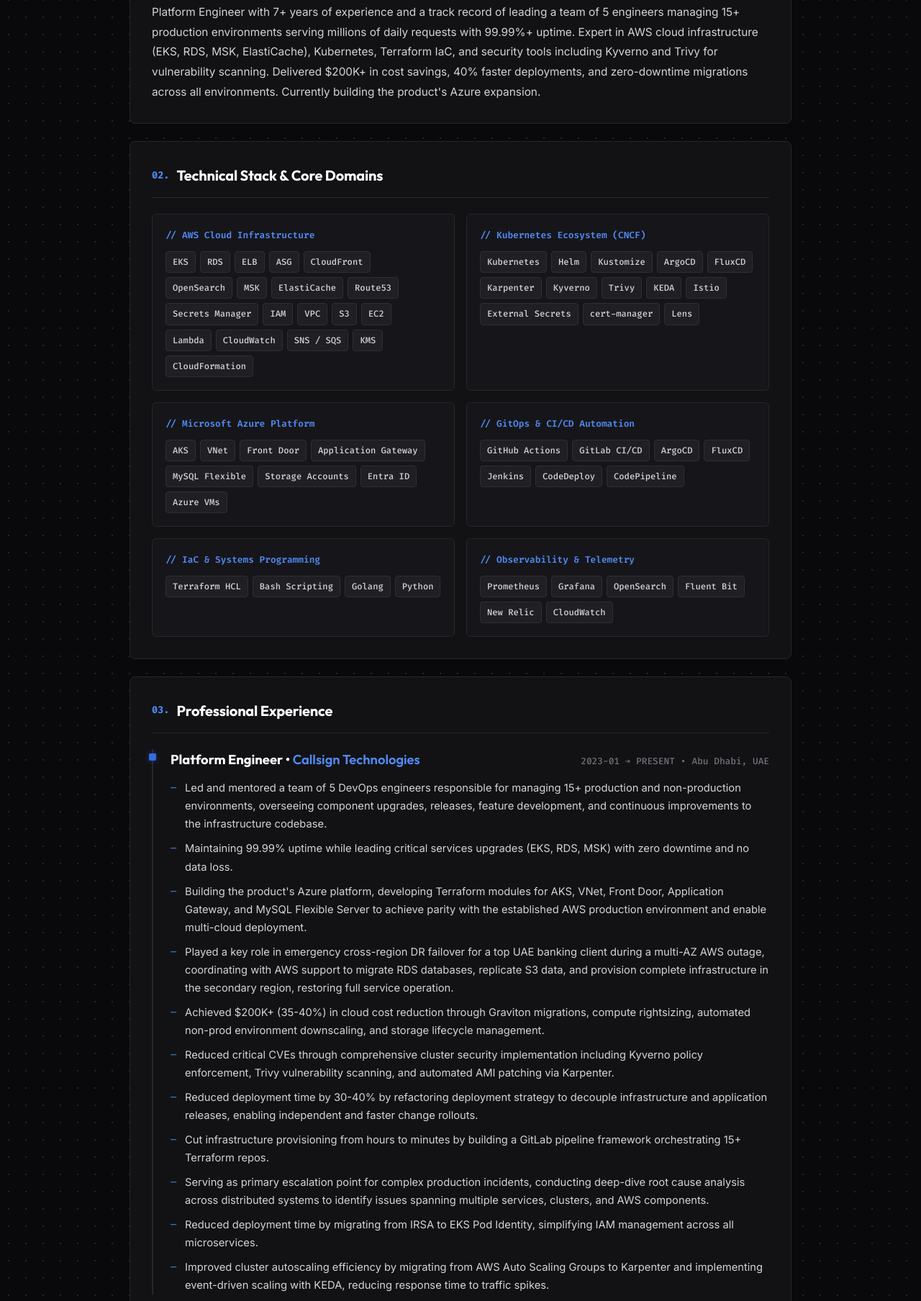
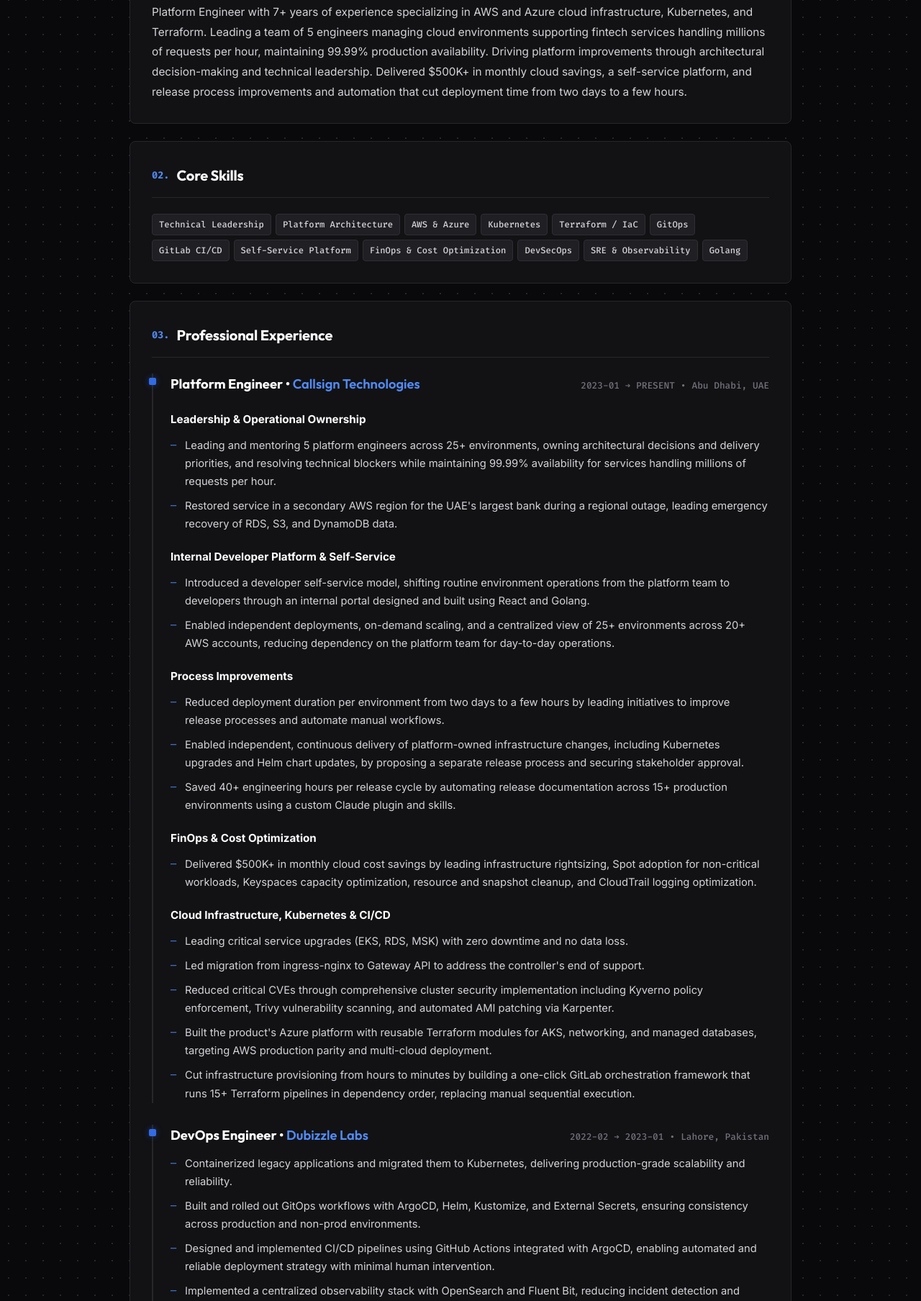
Before and after one commit to mhamzarazzaq97/mhamzarazzaq97.github.io, a plain HTML site: page index.html in a window 1280 px wide. Shown: the part 612-2420 px from the top of the page at 72% size. Drawn offline with Linux system fonts and the light colour scheme.

Commit message:
Refresh CV and website with platform leadership achievements

```diff
--- a/index.html
+++ b/index.html
@@ -6,7 +6,7 @@
   <title>Muhammad Hamza Razzaq — Platform Engineer | Kubestronaut</title>
 
   <!-- SEO & Social Meta Tags -->
-  <meta name="description" content="Muhammad Hamza Razzaq — Platform Engineer with 7+ years experience. CNCF Kubestronaut, 4x AWS Certified, Terraform Certified. Expert in EKS, RDS, Terraform IaC, and Kubernetes.">
+  <meta name="description" content="Muhammad Hamza Razzaq — Platform Engineer with 7+ years experience. CNCF Kubestronaut, 4x AWS Certified, Terraform Certified. Technical leadership across AWS, Azure, Kubernetes, and Terraform.">
   <meta name="keywords" content="Platform Engineer, Platform Engineering, DevOps, Kubestronaut, Kubernetes, AWS, Terraform, Cloud Engineer, SRE, Infrastructure">
   <meta name="author" content="Muhammad Hamza Razzaq">
 
@@ -70,6 +70,9 @@
       line-height: 1.65;
       overflow-x: hidden;
     }
+
+    .exp-group-title { margin: 20px 0 8px; color: var(--text-white); font-size: 0.95rem; }
+    .ai-skills { margin-top: 12px; }
 
     /* Sticky Navigation */
     header {
@@ -806,8 +809,8 @@
         <div class="metric-label">// PROD UPTIME</div>
       </div>
       <div class="metric-card">
-        <div class="metric-val">$200K+</div>
-        <div class="metric-label">// COST SAVINGS</div>
+        <div class="metric-val">$500K+</div>
+        <div class="metric-label">// MONTHLY CLOUD SAVINGS</div>
       </div>
       <div class="metric-card">
         <div class="metric-val">10x</div>
@@ -822,118 +825,11 @@
         <h3 class="section-title">Profile Summary</h3>
       </div>
       <p class="profile-summary-text">
-        Platform Engineer with 7+ years of experience and a track record of leading a team of 5 engineers managing 15+ production environments serving millions of daily requests with 99.99%+ uptime. Expert in AWS cloud infrastructure (EKS, RDS, MSK, ElastiCache), Kubernetes, Terraform IaC, and security tools including Kyverno and Trivy for vulnerability scanning. Delivered $200K+ in cost savings, 40% faster deployments, and zero-downtime migrations across all environments. Currently building the product's Azure expansion.
+        Platform Engineer with 7+ years of experience specializing in AWS and Azure cloud infrastructure, Kubernetes, and Terraform. Leading a team of 5 engineers managing cloud environments supporting fintech services handling millions of requests per hour, maintaining 99.99% production availability. Driving platform improvements through architectural decision-making and technical leadership. Delivered $500K+ in monthly cloud savings, a self-service platform, and release process improvements and automation that cut deployment time from two days to a few hours.
       </p>
     </section>
 
-    <!-- 02. Technical Skills Section -->
-    <section class="section-card">
-      <div class="section-header">
-        <span class="section-prefix">02.</span>
-        <h3 class="section-title">Technical Stack & Core Domains</h3>
-      </div>
-
-      <div class="skills-grid">
-        <!-- AWS -->
-        <div class="skill-category-card">
-          <div class="skill-category-title">// AWS Cloud Infrastructure</div>
-          <div class="skill-pill-container">
-            <span class="skill-tag">EKS</span>
-            <span class="skill-tag">RDS</span>
-            <span class="skill-tag">ELB</span>
-            <span class="skill-tag">ASG</span>
-            <span class="skill-tag">CloudFront</span>
-            <span class="skill-tag">OpenSearch</span>
-            <span class="skill-tag">MSK</span>
-            <span class="skill-tag">ElastiCache</span>
-            <span class="skill-tag">Route53</span>
-            <span class="skill-tag">Secrets Manager</span>
-            <span class="skill-tag">IAM</span>
-            <span class="skill-tag">VPC</span>
-            <span class="skill-tag">S3</span>
-            <span class="skill-tag">EC2</span>
-            <span class="skill-tag">Lambda</span>
-            <span class="skill-tag">CloudWatch</span>
-            <span class="skill-tag">SNS / SQS</span>
-            <span class="skill-tag">KMS</span>
-            <span class="skill-tag">CloudFormation</span>
-          </div>
-        </div>
-
-        <!-- Kubernetes Ecosystem -->
-        <div class="skill-category-card">
-          <div class="skill-category-title">// Kubernetes Ecosystem (CNCF)</div>
-          <div class="skill-pill-container">
-            <span class="skill-tag">Kubernetes</span>
-            <span class="skill-tag">Helm</span>
-            <span class="skill-tag">Kustomize</span>
-            <span class="skill-tag">ArgoCD</span>
-            <span class="skill-tag">FluxCD</span>
-            <span class="skill-tag">Karpenter</span>
-            <span class="skill-tag">Kyverno</span>
-            <span class="skill-tag">Trivy</span>
-            <span class="skill-tag">KEDA</span>
-            <span class="skill-tag">Istio</span>
-            <span class="skill-tag">External Secrets</span>
-            <span class="skill-tag">cert-manager</span>
-            <span class="skill-tag">Lens</span>
-          </div>
-        </div>
-
-        <!-- Azure -->
-        <div class="skill-category-card">
-          <div class="skill-category-title">// Microsoft Azure Platform</div>
-          <div class="skill-pill-container">
-            <span class="skill-tag">AKS</span>
-            <span class="skill-tag">VNet</span>
-            <span class="skill-tag">Front Door</span>
-            <span class="skill-tag">Application Gateway</span>
-            <span class="skill-tag">MySQL Flexible</span>
-            <span class="skill-tag">Storage Accounts</span>
-            <span class="skill-tag">Entra ID</span>
-            <span class="skill-tag">Azure VMs</span>
-          </div>
-        </div>
-
-        <!-- CI/CD & GitOps -->
-        <div class="skill-category-card">
-          <div class="skill-category-title">// GitOps & CI/CD Automation</div>
-          <div class="skill-pill-container">
-            <span class="skill-tag">GitHub Actions</span>
-            <span class="skill-tag">GitLab CI/CD</span>
-            <span class="skill-tag">ArgoCD</span>
-            <span class="skill-tag">FluxCD</span>
-            <span class="skill-tag">Jenkins</span>
-            <span class="skill-tag">CodeDeploy</span>
-            <span class="skill-tag">CodePipeline</span>
-          </div>
-        </div>
-
-        <!-- Programming & Scripting -->
-        <div class="skill-category-card">
-          <div class="skill-category-title">// IaC & Systems Programming</div>
-          <div class="skill-pill-container">
-            <span class="skill-tag">Terraform HCL</span>
-            <span class="skill-tag">Bash Scripting</span>
-            <span class="skill-tag">Golang</span>
-            <span class="skill-tag">Python</span>
-          </div>
-        </div>
-
-        <!-- Monitoring & Observability -->
-        <div class="skill-category-card">
-          <div class="skill-category-title">// Observability & Telemetry</div>
-          <div class="skill-pill-container">
-            <span class="skill-tag">Prometheus</span>
-            <span class="skill-tag">Grafana</span>
-            <span class="skill-tag">OpenSearch</span>
-            <span class="skill-tag">Fluent Bit</span>
-            <span class="skill-tag">New Relic</span>
-            <span class="skill-tag">CloudWatch</span>
-          </div>
-        </div>
-      </div>
-    </section>
+<section class="section-card"><div class="section-header"><span class="section-prefix">02.</span><h3 class="section-title">Core Skills</h3></div><div class="skill-pill-container"><span class="skill-tag">Technical Leadership</span><span class="skill-tag">Platform Architecture</span><span class="skill-tag">AWS &amp; Azure</span><span class="skill-tag">Kubernetes</span><span class="skill-tag">Terraform / IaC</span><span class="skill-tag">GitOps</span><span class="skill-tag">GitLab CI/CD</span><span class="skill-tag">Self-Service Platform</span><span class="skill-tag">FinOps &amp; Cost Optimization</span><span class="skill-tag">DevSecOps</span><span class="skill-tag">SRE &amp; Observability</span><span class="skill-tag">Golang</span></div></section>
 
     <!-- 03. Professional Experience Section -->
     <section class="section-card">
@@ -955,18 +851,33 @@
               <span>Abu Dhabi, UAE</span>
             </div>
           </div>
+          <h4 class="exp-group-title">Leadership &amp; Operational Ownership</h4>
           <ul class="exp-bullets">
-            <li>Led and mentored a team of 5 DevOps engineers responsible for managing 15+ production and non-production environments, overseeing component upgrades, releases, feature development, and continuous improvements to the infrastructure codebase.</li>
-            <li>Maintaining 99.99% uptime while leading critical services upgrades (EKS, RDS, MSK) with zero downtime and no data loss.</li>
-            <li>Building the product's Azure platform, developing Terraform modules for AKS, VNet, Front Door, Application Gateway, and MySQL Flexible Server to achieve parity with the established AWS production environment and enable multi-cloud deployment.</li>
-            <li>Played a key role in emergency cross-region DR failover for a top UAE banking client during a multi-AZ AWS outage, coordinating with AWS support to migrate RDS databases, replicate S3 data, and provision complete infrastructure in the secondary region, restoring full service operation.</li>
-            <li>Achieved $200K+ (35-40%) in cloud cost reduction through Graviton migrations, compute rightsizing, automated non-prod environment downscaling, and storage lifecycle management.</li>
-            <li>Reduced critical CVEs through comprehensive cluster security implementation including Kyverno policy enforcement, Trivy vulnerability scanning, and automated AMI patching via Karpenter.</li>
-            <li>Reduced deployment time by 30-40% by refactoring deployment strategy to decouple infrastructure and application releases, enabling independent and faster change rollouts.</li>
-            <li>Cut infrastructure provisioning from hours to minutes by building a GitLab pipeline framework orchestrating 15+ Terraform repos.</li>
-            <li>Serving as primary escalation point for complex production incidents, conducting deep-dive root cause analysis across distributed systems to identify issues spanning multiple services, clusters, and AWS components.</li>
-            <li>Reduced deployment time by migrating from IRSA to EKS Pod Identity, simplifying IAM management across all microservices.</li>
-            <li>Improved cluster autoscaling efficiency by migrating from AWS Auto Scaling Groups to Karpenter and implementing event-driven scaling with KEDA, reducing response time to traffic spikes.</li>
+          <li>Leading and mentoring 5 platform engineers across 25+ environments, owning architectural decisions and delivery priorities, and resolving technical blockers while maintaining 99.99% availability for services handling millions of requests per hour.</li>
+          <li>Restored service in a secondary AWS region for the UAE&#x27;s largest bank during a regional outage, leading emergency recovery of RDS, S3, and DynamoDB data.</li>
+          </ul>
+          <h4 class="exp-group-title">Internal Developer Platform &amp; Self-Service</h4>
+          <ul class="exp-bullets">
+          <li>Introduced a developer self-service model, shifting routine environment operations from the platform team to developers through an internal portal designed and built using React and Golang.</li>
+          <li>Enabled independent deployments, on-demand scaling, and a centralized view of 25+ environments across 20+ AWS accounts, reducing dependency on the platform team for day-to-day operations.</li>
+          </ul>
+          <h4 class="exp-group-title">Process Improvements</h4>
+          <ul class="exp-bullets">
+          <li>Reduced deployment duration per environment from two days to a few hours by leading initiatives to improve release processes and automate manual workflows.</li>
+          <li>Enabled independent, continuous delivery of platform-owned infrastructure changes, including Kubernetes upgrades and Helm chart updates, by proposing a separate release process and securing stakeholder approval.</li>
+          <li>Saved 40+ engineering hours per release cycle by automating release documentation across 15+ production environments using a custom Claude plugin and skills.</li>
+          </ul>
+          <h4 class="exp-group-title">FinOps &amp; Cost Optimization</h4>
+          <ul class="exp-bullets">
+          <li>Delivered $500K+ in monthly cloud cost savings by leading infrastructure rightsizing, Spot adoption for non-critical workloads, Keyspaces capacity optimization, resource and snapshot cleanup, and CloudTrail logging optimization.</li>
+          </ul>
+          <h4 class="exp-group-title">Cloud Infrastructure, Kubernetes &amp; CI/CD</h4>
+          <ul class="exp-bullets">
+          <li>Leading critical service upgrades (EKS, RDS, MSK) with zero downtime and no data loss.</li>
+          <li>Led migration from ingress-nginx to Gateway API to address the controller&#x27;s end of support.</li>
+          <li>Reduced critical CVEs through comprehensive cluster security implementation including Kyverno policy enforcement, Trivy vulnerability scanning, and automated AMI patching via Karpenter.</li>
+          <li>Built the product&#x27;s Azure platform with reusable Terraform modules for AKS, networking, and managed databases, targeting AWS production parity and multi-cloud deployment.</li>
+          <li>Cut infrastructure provisioning from hours to minutes by building a one-click GitLab orchestration framework that runs 15+ Terraform pipelines in dependency order, replacing manual sequential execution.</li>
           </ul>
         </div>
 
@@ -1036,10 +947,29 @@
       </div>
     </section>
 
+    <section class="section-card">
+      <div class="section-header"><span class="section-prefix">04.</span><h3 class="section-title">Technical Skills</h3></div>
+      <div class="skills-grid"><div class="skill-category-card"><div class="skill-category-title">// AWS</div><div class="skill-pill-container"><span class="skill-tag">EKS</span><span class="skill-tag">RDS</span><span class="skill-tag">ELB</span><span class="skill-tag">ASG</span><span class="skill-tag">CloudFront</span><span class="skill-tag">OpenSearch</span><span class="skill-tag">MSK</span><span class="skill-tag">ElastiCache</span><span class="skill-tag">Route53</span><span class="skill-tag">Secrets Manager</span><span class="skill-tag">IAM</span><span class="skill-tag">VPC</span><span class="skill-tag">S3</span><span class="skill-tag">EC2</span><span class="skill-tag">Lambda</span><span class="skill-tag">CloudWatch</span><span class="skill-tag">SNS</span><span class="skill-tag">SQS</span><span class="skill-tag">KMS</span><span class="skill-tag">CloudFormation</span></div></div>
+<div class="skill-category-card"><div class="skill-category-title">// Azure</div><div class="skill-pill-container"><span class="skill-tag">AKS</span><span class="skill-tag">VNet</span><span class="skill-tag">Front Door</span><span class="skill-tag">Application Gateway</span><span class="skill-tag">MySQL Flexible Server</span><span class="skill-tag">Storage Accounts</span><span class="skill-tag">Entra ID</span><span class="skill-tag">VMs</span></div></div>
+<div class="skill-category-card"><div class="skill-category-title">// Kubernetes Ecosystem</div><div class="skill-pill-container"><span class="skill-tag">Kubernetes</span><span class="skill-tag">Helm</span><span class="skill-tag">Kustomize</span><span class="skill-tag">ArgoCD</span><span class="skill-tag">FluxCD</span><span class="skill-tag">Karpenter</span><span class="skill-tag">Kyverno</span><span class="skill-tag">Trivy</span><span class="skill-tag">KEDA</span><span class="skill-tag">Istio</span><span class="skill-tag">External Secrets</span><span class="skill-tag">cert-manager</span><span class="skill-tag">Lens</span><span class="skill-tag">Kubebuilder</span></div></div>
+<div class="skill-category-card"><div class="skill-category-title">// AI &amp; MLOps</div><ul class="exp-bullets ai-skills">
+<li>Model-serving concepts with KServe on Kubernetes.</li>
+<li>LLM inference fundamentals with vLLM.</li>
+<li>Machine learning workflow concepts with Kubeflow.</li>
+<li>GPU resource requests, limits, and scheduling concepts for Kubernetes workloads.</li>
+</ul></div>
+<div class="skill-category-card"><div class="skill-category-title">// CI/CD &amp; GitOps</div><div class="skill-pill-container"><span class="skill-tag">GitHub Actions</span><span class="skill-tag">GitLab CI/CD</span><span class="skill-tag">ArgoCD</span><span class="skill-tag">FluxCD</span><span class="skill-tag">Jenkins</span><span class="skill-tag">CodeDeploy</span><span class="skill-tag">CodePipeline</span></div></div>
+<div class="skill-category-card"><div class="skill-category-title">// Programming &amp; Scripting</div><div class="skill-pill-container"><span class="skill-tag">Bash</span><span class="skill-tag">Terraform HCL</span><span class="skill-tag">Golang</span><span class="skill-tag">Python</span></div></div>
+<div class="skill-category-card"><div class="skill-category-title">// Monitoring &amp; Observability</div><div class="skill-pill-container"><span class="skill-tag">Prometheus</span><span class="skill-tag">Grafana</span><span class="skill-tag">OpenSearch</span><span class="skill-tag">Fluent Bit</span><span class="skill-tag">New Relic</span><span class="skill-tag">CloudWatch</span></div></div>
+<div class="skill-category-card"><div class="skill-category-title">// Reliability &amp; Disaster Recovery</div><div class="skill-pill-container"><span class="skill-tag">Site Reliability Engineering (SRE)</span><span class="skill-tag">SLAs</span><span class="skill-tag">SLIs</span><span class="skill-tag">SLOs</span><span class="skill-tag">RTO</span><span class="skill-tag">RPO</span><span class="skill-tag">Incident Response &amp; Management</span><span class="skill-tag">Mean Time to Recovery (MTTR)</span><span class="skill-tag">Root Cause Analysis</span></div></div>
+<div class="skill-category-card"><div class="skill-category-title">// Security &amp; DevSecOps</div><div class="skill-pill-container"><span class="skill-tag">Teleport</span><span class="skill-tag">Vault</span><span class="skill-tag">Istio mTLS</span><span class="skill-tag">Cloudflare</span><span class="skill-tag">SAST</span><span class="skill-tag">DAST</span><span class="skill-tag">Vulnerability Management</span></div></div>
+<div class="skill-category-card"><div class="skill-category-title">// Compliance &amp; Regulations</div><div class="skill-pill-container"><span class="skill-tag">SOC 2</span><span class="skill-tag">PCI DSS</span><span class="skill-tag">ISO 27001</span><span class="skill-tag">GDPR</span></div></div></div>
+    </section>
+
     <!-- 04. Certifications Section -->
     <section class="section-card">
       <div class="section-header">
-        <span class="section-prefix">04.</span>
+        <span class="section-prefix">05.</span>
         <h3 class="section-title">Certifications & Accreditations</h3>
       </div>
 
@@ -1096,7 +1026,7 @@
     <!-- 05. Education Section -->
     <section class="section-card">
       <div class="section-header">
-        <span class="section-prefix">05.</span>
+        <span class="section-prefix">06.</span>
         <h3 class="section-title">Education</h3>
       </div>
 
@@ -1105,36 +1035,7 @@
         <div class="edu-institute">Punjab University College of Information and Technology (PUCIT)</div>
         <div class="edu-meta">2015 ➔ 2019 &bull; CGPA: 3.62 / 4.00</div>
         <div class="edu-courses">
-          <strong>Relevant Coursework:</strong> Data Structures, Algorithms, Distributed Systems, Databases, Machine Learning, Operating Systems
-        </div>
-      </div>
-    </section>
-
-    <!-- 06. Leadership / Additional Skills Section -->
-    <section class="section-card">
-      <div class="section-header">
-        <span class="section-prefix">06.</span>
-        <h3 class="section-title">Leadership & Core Competencies</h3>
-      </div>
-
-      <div class="soft-skills-grid">
-        <div class="soft-skill-pill">
-          <span>Team Leadership & Mentorship</span>
-        </div>
-        <div class="soft-skill-pill">
-          <span>Incident Management & RCA</span>
-        </div>
-        <div class="soft-skill-pill">
-          <span>Cross-Functional Collaboration</span>
-        </div>
-        <div class="soft-skill-pill">
-          <span>Disaster Recovery & Chaos Engineering</span>
-        </div>
-        <div class="soft-skill-pill">
-          <span>Technical Architecture & Review</span>
-        </div>
-        <div class="soft-skill-pill">
-          <span>Production Infrastructure Security</span>
+          <strong>Relevant Coursework:</strong> Data Structures, Algorithms, Object Oriented Programming, Databases, Machine Learning
         </div>
       </div>
     </section>
```
Also changed, not shown: 5 other files.
